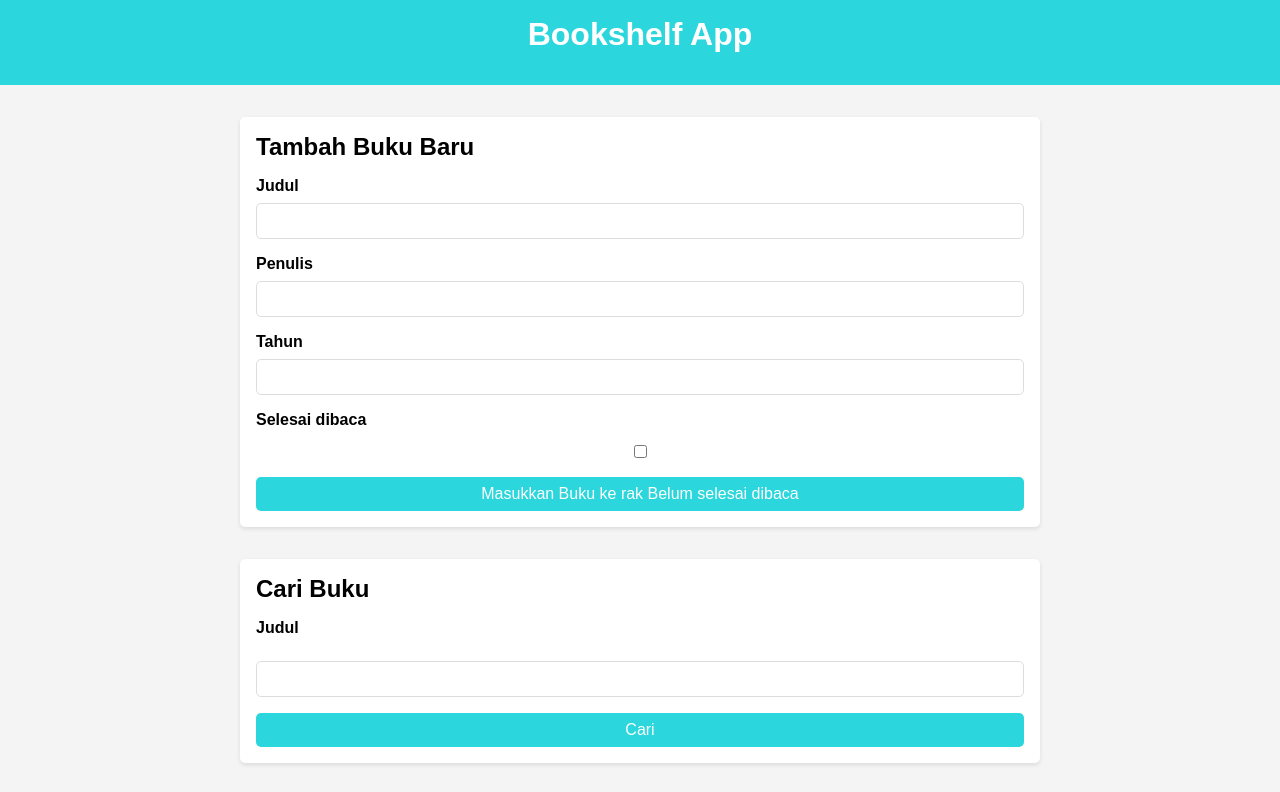
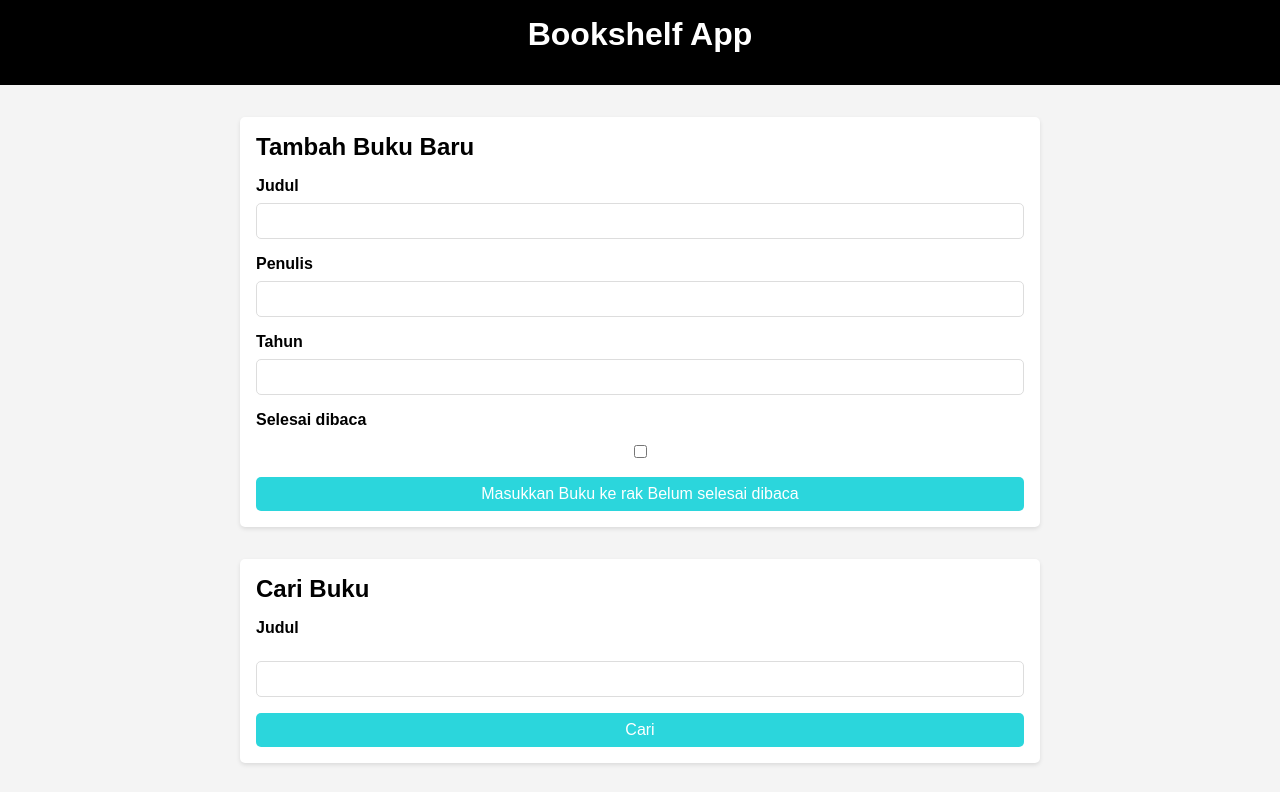
Before and after one commit to fahmi-blip/Bookshelf-App, a plain HTML site: page Bookshelf App/index.html in a window 1280 px wide. Shown: the top 792 px of the page. Drawn offline with Linux system fonts and the light colour scheme.

Commit message:
Update style.css

```diff
--- a/Bookshelf App/style.css
+++ b/Bookshelf App/style.css
@@ -8,7 +8,7 @@ body {
   }
 
   header {
-    background-color: rgb(43, 214, 220);
+    background-color: #000;
     color: white;
     padding: 1rem 2rem;
     text-align: center;
```
